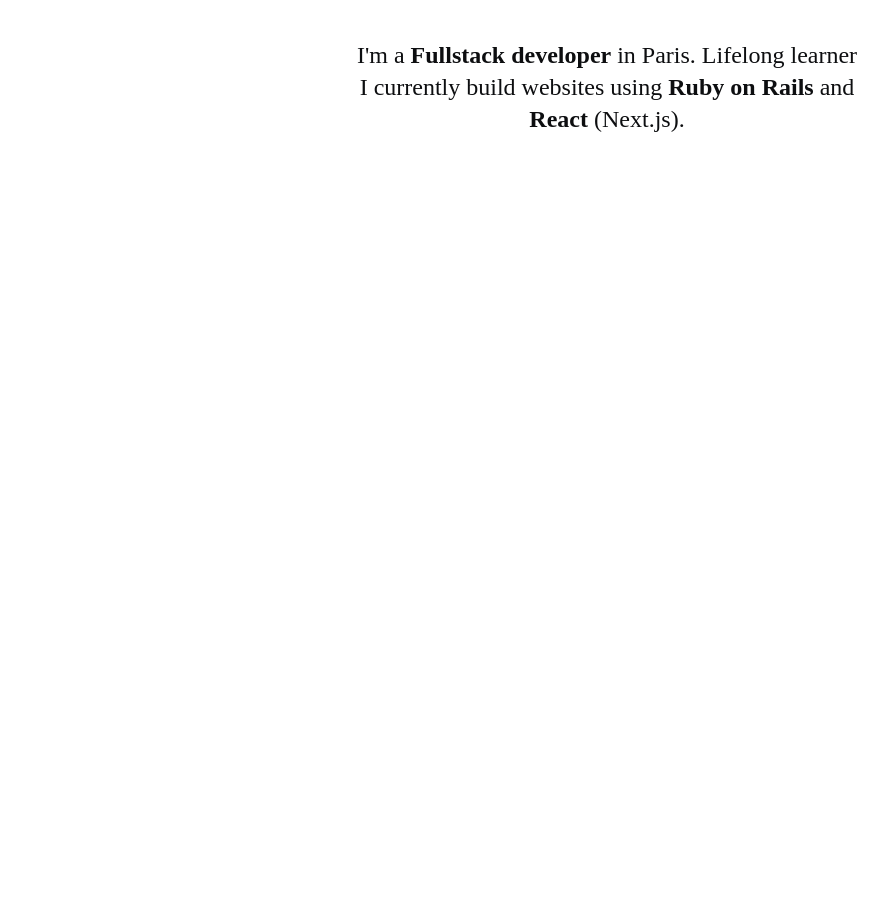
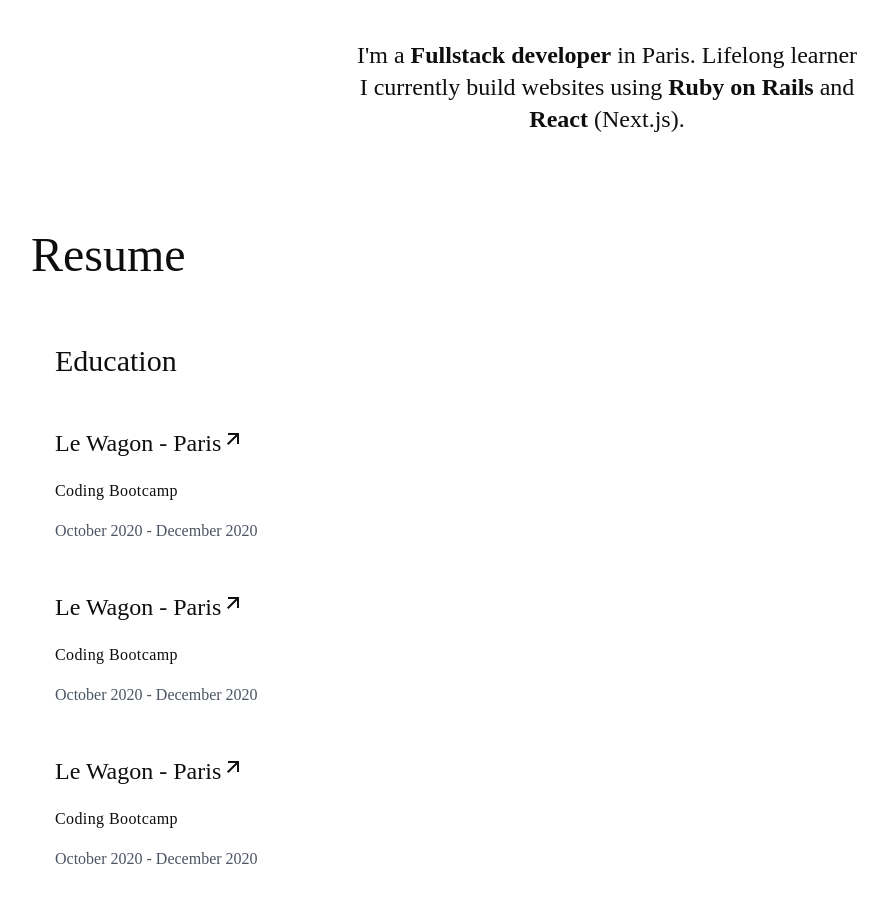
Before and after one commit to trazip/nextjs-frontend, a Next.js app: page / in a window 1280 px wide. Shown: the part 520-1422 px from the top of the page, without its empty margins (33-921 px from the left). Before the commit the page ends 800 px from the top, so only its background shows below. Built offline with nearby package versions, Linux system fonts and the light colour scheme; a small style sheet from the web is missing.

Commit message:
Added education and animation on group hover

```diff
--- a/components/Resume.js
+++ /dev/null
@@ -1,9 +0,0 @@
-import React from 'react';
-
-export default function Resume() {
-  return (
-    <div id="resume-section" className="pt-24 pb-12">
-      <div id="wrapper" />
-    </div>
-  );
-}
--- /dev/null
+++ b/components/ResumeSection.js
@@ -0,0 +1,99 @@
+import React from 'react';
+
+export default function ResumeSection() {
+  return (
+    <div id="resume-section" className="pt-24 pb-12 text-obsidian-black">
+      <div id="wrapper" className="max-w-6xl mx-auto">
+        <div id="title" className="mb-16">
+          <h2 className="text-5xl font-medium">Resume</h2>
+        </div>
+        <div className="grid grid-cols-2 px-6">
+          <div>
+            <h3 className="mb-12 text-3xl font-normal">Education</h3>
+            <div
+              id="item"
+              className="mb-12 duration-200 transform cursor-pointer group hover:translate-x-2"
+            >
+              <div className="flex">
+                <h4 className="mb-5 text-2xl font-medium">Le Wagon - Paris</h4>
+                <div className="duration-200 transform group-hover:translate-x-1 group-hover:-translate-y-1">
+                  <svg
+                    width="24"
+                    height="24"
+                    fill="none"
+                    xmlns="http://www.w3.org/2000/svg"
+                  >
+                    <path
+                      d="M16.004 9.414l-8.607 8.607-1.414-1.414L14.589 8H7.004V6h11v11h-2V9.414z"
+                      fill="#0D0E10"
+                    />
+                  </svg>
+                </div>
+              </div>
+              <div className="mb-4 text-base font-medium tracking-wide">
+                Coding Bootcamp
+              </div>
+              <p className="font-light text-gray-600">
+                October 2020 - December 2020
+              </p>
+            </div>
+            <div
+              id="item"
+              className="mb-12 duration-200 transform cursor-pointer group hover:translate-x-2"
+            >
+              <div className="flex">
+                <h4 className="mb-5 text-2xl font-medium">Le Wagon - Paris</h4>
+                <div className="duration-200 transform group-hover:translate-x-1 group-hover:-translate-y-1">
+                  <svg
+                    width="24"
+                    height="24"
+                    fill="none"
+                    xmlns="http://www.w3.org/2000/svg"
+                  >
+                    <path
+                      d="M16.004 9.414l-8.607 8.607-1.414-1.414L14.589 8H7.004V6h11v11h-2V9.414z"
+                      fill="#0D0E10"
+                    />
+                  </svg>
+                </div>
+              </div>
+              <div className="mb-4 text-base font-medium tracking-wide">
+                Coding Bootcamp
+              </div>
+              <p className="font-light text-gray-600">
+                October 2020 - December 2020
+              </p>
+            </div>
+            <div
+              id="item"
+              className="mb-12 duration-200 transform cursor-pointer group hover:translate-x-2"
+            >
+              <div className="flex">
+                <h4 className="mb-5 text-2xl font-medium">Le Wagon - Paris</h4>
+                <div className="duration-200 transform group-hover:translate-x-1 group-hover:-translate-y-1">
+                  <svg
+                    width="24"
+                    height="24"
+                    fill="none"
+                    xmlns="http://www.w3.org/2000/svg"
+                  >
+                    <path
+                      d="M16.004 9.414l-8.607 8.607-1.414-1.414L14.589 8H7.004V6h11v11h-2V9.414z"
+                      fill="#0D0E10"
+                    />
+                  </svg>
+                </div>
+              </div>
+              <div className="mb-4 text-base font-medium tracking-wide">
+                Coding Bootcamp
+              </div>
+              <p className="font-light text-gray-600">
+                October 2020 - December 2020
+              </p>
+            </div>
+          </div>
+        </div>
+      </div>
+    </div>
+  );
+}
--- a/pages/index.js
+++ b/pages/index.js
@@ -1,7 +1,7 @@
 import Head from 'next/head';
 import HeroSection from '../components/HeroSection';
 import Navbar from '../components/Navbar';
-import Resume from '../components/Resume';
+import ResumeSection from '../components/ResumeSection';
 
 export default function Home() {
   return (
@@ -16,7 +16,7 @@
         <HeroSection />
       </header>
       <main />
-      <Resume />
+      <ResumeSection />
       <footer />
     </div>
   );
--- a/tailwind.config.js
+++ b/tailwind.config.js
@@ -20,7 +20,9 @@
     },
   },
   variants: {
-    extend: {},
+    extend: {
+      translate: ['group-hover'],
+    },
   },
   plugins: [],
 };
```
